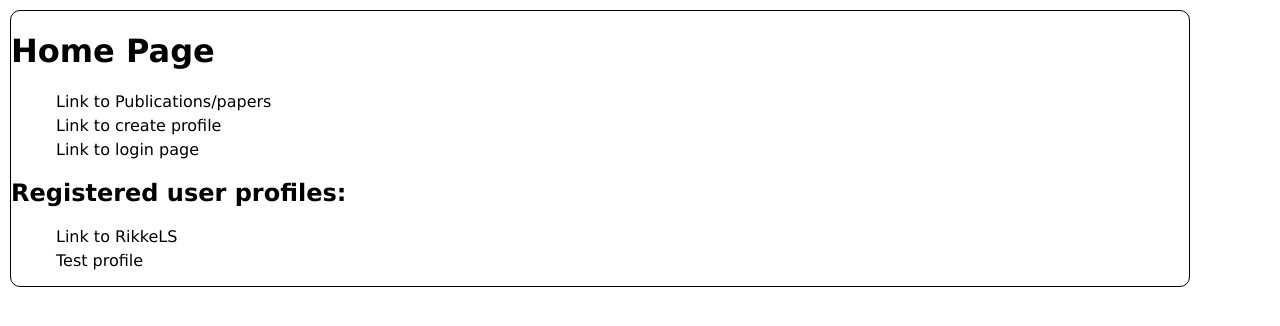
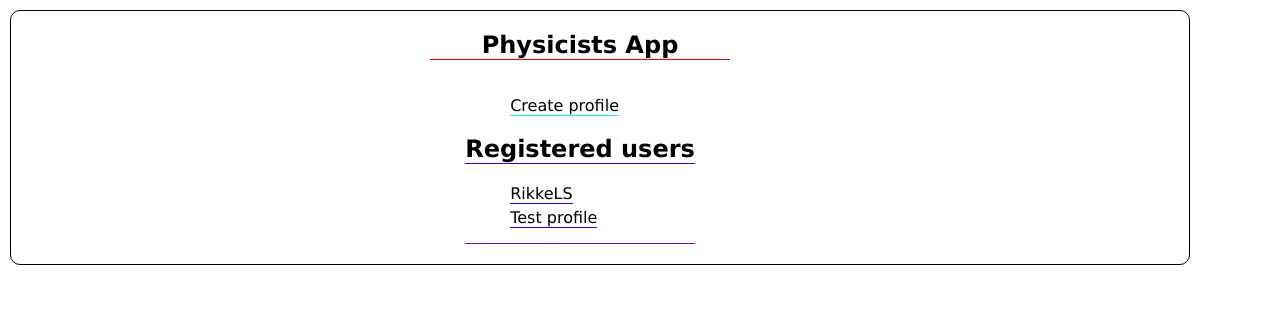
Before and after one commit to RikkeLS/scientist-app, a Next.js app: page / in a window 1280 px wide. Shown: the top 326 px of the page. Built offline with nearby package versions, Linux system fonts and the light colour scheme.

Commit message:
styling home page and papers

```diff
--- a/components/Paper/Paper.css
+++ b/components/Paper/Paper.css
@@ -9,9 +9,19 @@
 .papersTitle {
 
 }
+/* in Papers: */
+.papersList {
+    list-style: none;
+}
+
+.papersSelectionButtonList {
+    display: flex;
+    gap: 10px;
+    list-style: none;
+}
 
 /* in SelectPapers: */
-.papersSelectionList {
+.papersSelectionList, .papersList {
     display: flex;
     flex-wrap:wrap;
     gap: 30px;
@@ -36,14 +46,40 @@
     text-align: center;
     font-size: 0.5em;
 }
-
+.paper_authorsList {
+    display: flex;
+    font-size: 0.5em;
+    flex-wrap: wrap;
+    text-align: center;
+    align-self: center;
+    margin: 0;
+    padding: 0;
+    line-height: 1px;
+}
 .paper_abstract {
     font-size: xx-small;
     text-align: center;
 }
 
-.paper_authorsList {
+
+.paper_links {
     display: flex;
-    font-size: small;
-    flex-wrap: wrap;
+    /* position: absolute; */
+    position: relative;
+    top: 10px;
+    left: 100px;
 }
+.paper_link {
+    font-size: 0.7em;
+}
+.paper_link:hover {
+    color: var(h);
+    border-bottom: 1px solid var(--color-hgamma);
+}
+.paper_published,.paper_updated {
+    font-size: 0.5em;
+    margin: 0;
+    /* position: absolute; */
+    position: relative;
+    right: 5px;
+}
--- a/components/PapersList/PapersList.css
+++ /dev/null
@@ -1,9 +0,0 @@
-.papersList {
-    list-style: none;
-}
-
-.papersSelectionButtonList {
-    display: flex;
-    gap: 10px;
-    list-style: none;
-}
--- a/components/StyledPaperListItem/StyledPaperListItem.js
+++ b/components/StyledPaperListItem/StyledPaperListItem.js
@@ -6,6 +6,8 @@ function randomColor() {
 }
 
 const StyledPaperBorder = styled.li`
+    display: flex;
+    flex-direction: column;
     width: ${({$width}) =>($width)};
     /* height: ${({$width}) =>($width*2)}; */
     border: 1px solid rgba(88, 88, 88, 0.926);
--- a/pages/index.js
+++ b/pages/index.js
@@ -4,31 +4,32 @@ export default function Home() {
 
   return (
     <>
-      <h1>Home Page</h1>
+    <section className="homePageContainer">
+      <h1 className="homePage-title">Physicists App</h1>
       <nav className="mainNavbar">
       <ul>
+      <li>
+        <Link href={'/create-profile'} className="createProfile-title">Create profile</Link>
+        </li>
+        {/* <li>
+        <Link href={'/papers'}>Link to Publications/papers</Link>
+        </li> */}
+        {/* <li>
+        <Link href={'/login'}>Link to login page</Link>
+        </li> */}
+      </ul>
+      <h2 className="regUsers-title">Registered users</h2>
+      <ul>
         <li>
-        <Link href={'/papers'}>Link to Publications/papers</Link>
+        <Link className="regUser-ListItem" href={'/RikkeLS'}>RikkeLS</Link>
         </li>
         <li>
-        <Link href={'/create-profile'}>Link to create profile</Link>
-
-        </li>
-        <li>
-        <Link href={'/login'}>Link to login page</Link>
-        </li>
-      </ul>
-      <h2>Registered user profiles:</h2>
-      <ul>
-        <li>
-        <Link href={'/RikkeLS'}>Link to RikkeLS</Link>
-        </li>
-        <li>
-        <Link href={'/RikkeTesting'}>Test profile</Link>
+        <Link className="regUser-ListItem" href={'/RikkeTesting'}>Test profile</Link>
         </li>
       </ul>
 
       </nav>
+      </section>
     </>
   );
 }
--- a/styles.css
+++ b/styles.css
@@ -1,4 +1,3 @@
-@import './components/PapersList/PapersList.css';
 @import './components/SaveButton/SaveButton.css';
 @import './components/SelectAllButton/SelectAllButton.css';
 @import './components/SelectButton/SelectButton.css';
@@ -72,3 +71,31 @@ ul {
 li {
     margin: 5px;
 }
+
+/* homepage: */
+.homePageContainer {
+    display: flex;
+    flex-direction: column;
+    align-items: center;
+}
+.mainNavbar {
+    border-bottom: 1px solid var(--color-hdelta);
+    margin-bottom: 20px;
+}
+.homePage-title {
+    width: 300px;
+    text-align: center;
+    border-bottom:1px solid var(--color-halpha);
+}
+.createProfile-title {
+    border-bottom:1px solid var(--color-hbeta);
+}
+.createProfile-title:hover {
+    border-bottom:2px solid var(--color-hbeta);
+}
+.regUsers-title,.regUser-ListItem {
+    border-bottom:1px solid var(--color-hgamma);
+}
+.regUser-ListItem:hover {
+    border-bottom:2px solid var(--color-hgamma);
+}
```
